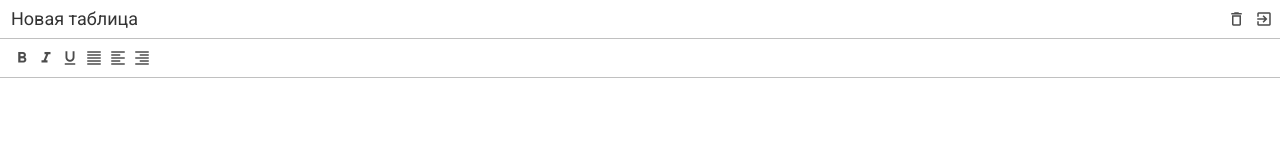
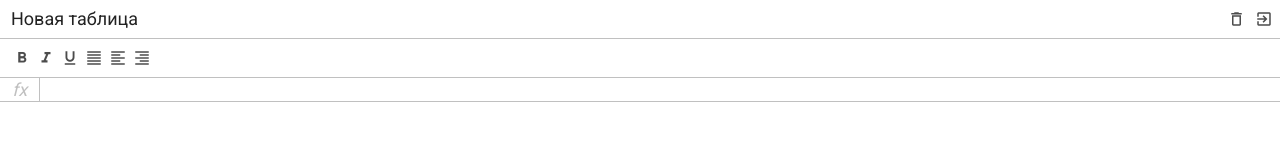
Before and after one commit to NataliShip/Excel-js-frameworkless, a website built with webpack: page src/index.html in a window 1280 px wide. Built offline with nearby package versions, Linux system fonts and the light colour scheme.

Commit message:
add styles for formula

```diff
--- a/src/index.html
+++ b/src/index.html
@@ -58,7 +58,12 @@
 
       </div>
 
-      <div class="excel__formula"></div>
+      <div class="excel__formula">
+
+        <div class="info">fx</div>
+        <div class="input" contenteditable spellcheck="false"></div>
+
+      </div>
 
       <div class="excel__table"></div>
 
--- a/src/sass/_variables.sass
+++ b/src/sass/_variables.sass
@@ -1,6 +1,9 @@
 // sizes
 $header-height: 38px
 $toolbar-height: 40px
+$formula-height: 24px
+$info-cell-width: 40px
 
 // colors
 $border-color: #c0c0c0
+$black-color: #222
--- a/src/sass/formula.sass
+++ b/src/sass/formula.sass
@@ -1 +1,27 @@
 .excel__formula
+  position: absolute
+  left: 0
+  right: 0
+  top: $header-height + $toolbar-height
+  height: $formula-height
+  display: flex
+  align-items: center
+  border-bottom: 1px solid $border-color
+
+  & .info
+    font-size: 18px
+    line-height: 24px
+    color: $border-color
+    text-align: center
+    font-style: italic
+    border-right: 1px solid $border-color
+    min-width: $info-cell-width
+
+  & .input
+    padding: 4px
+    color: $black-color
+    font-size: 12px
+    line-height: 14px
+    outline: none
+    width: 100%
+    height: 100%
--- a/src/sass/header.sass
+++ b/src/sass/header.sass
@@ -12,7 +12,7 @@
   & .input
     margin: 0
     padding: 2px 6px
-    color: #333
+    color: $black-color
     border: 1px solid transparent
     border-radius: 2px
     font-size: 18px
--- a/src/sass/index.sass
+++ b/src/sass/index.sass
@@ -20,3 +20,4 @@ body
 
 .excel
   position: relative
+  color: #666
```
